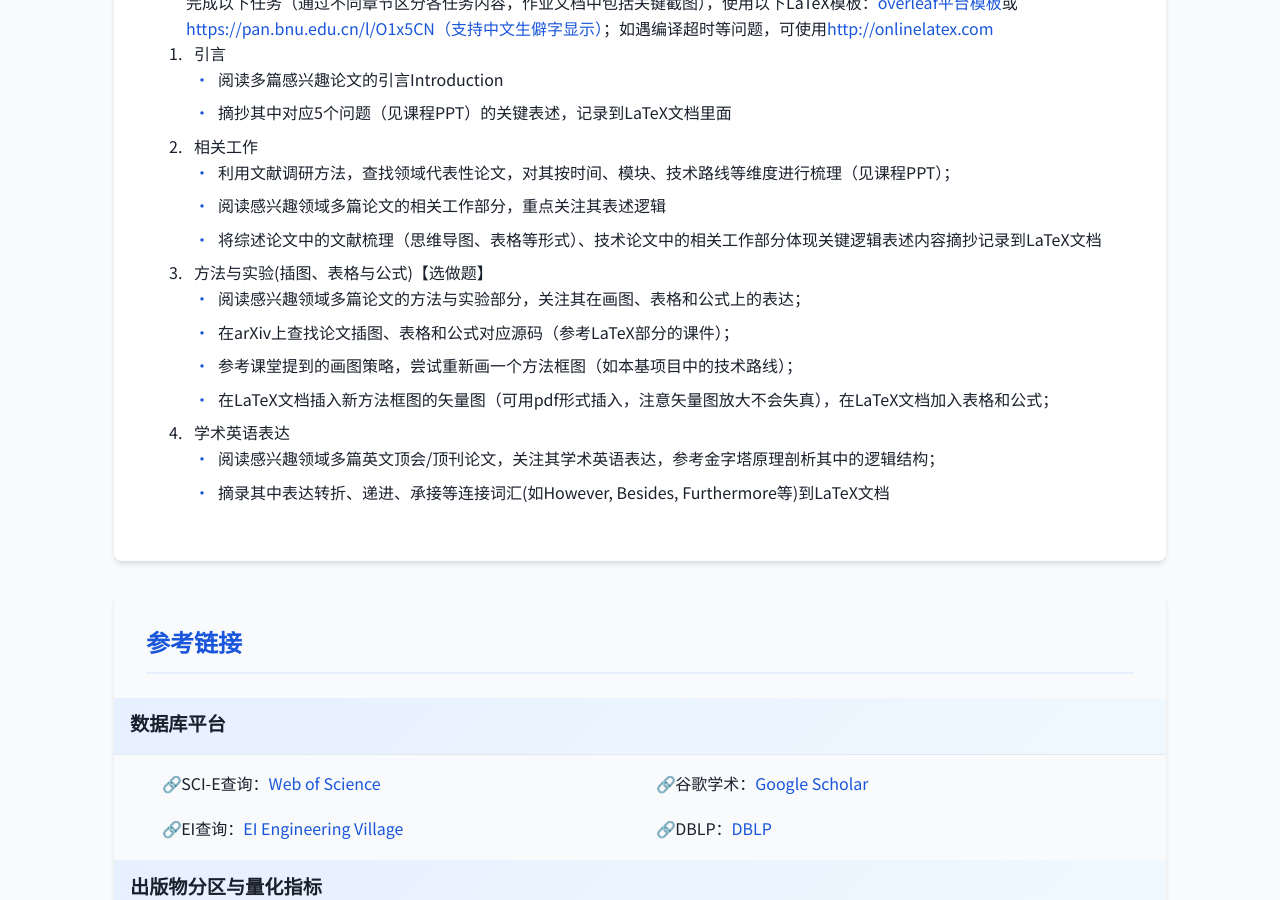
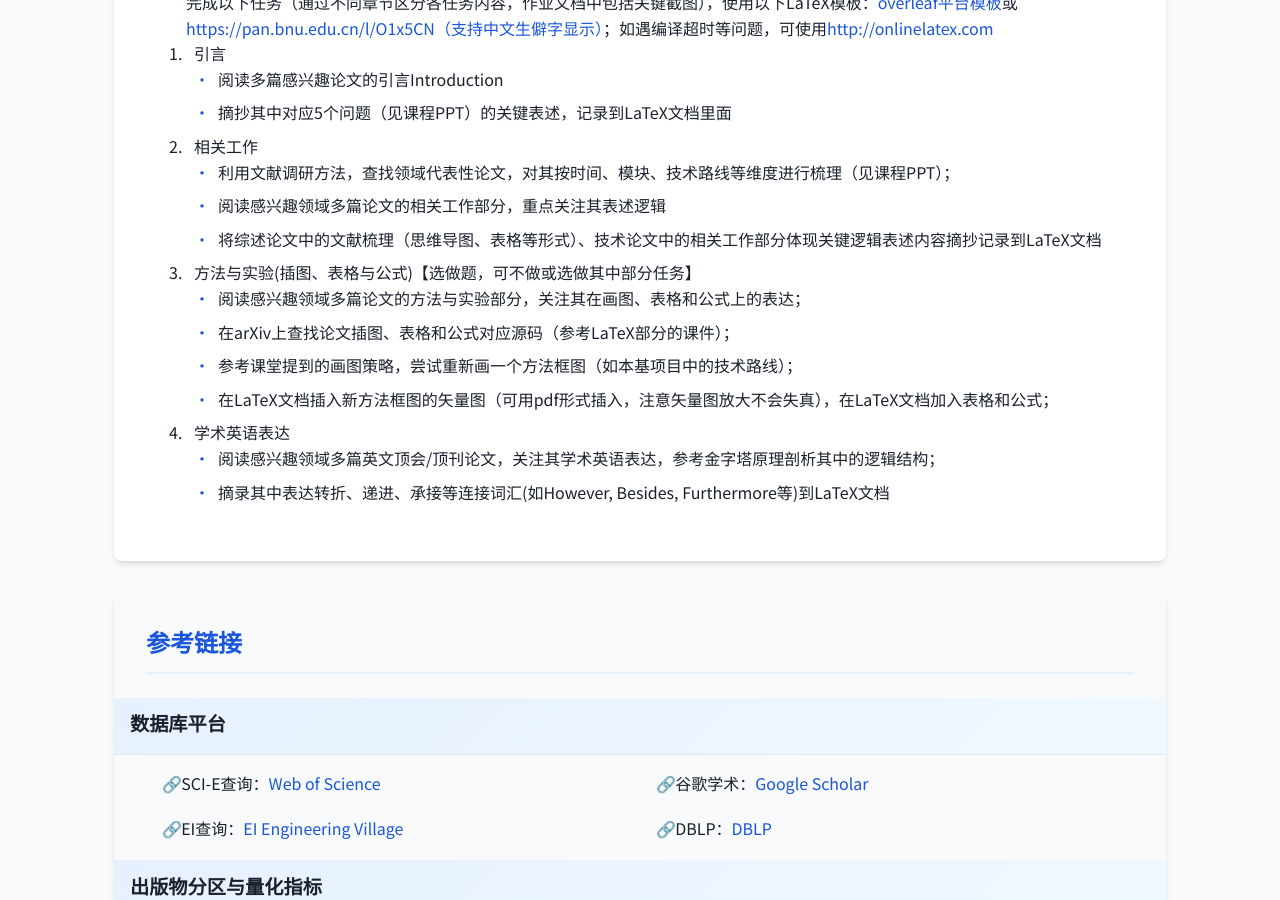
Before and after one commit to zhwinfo/zhwinfo.github.io, a Jekyll site: the page aw/index.html, which Jekyll copies as it is, in a window 1280 px wide and 900 px high, scrolled down 2448 px. Built offline with Jekyll 4.4.1, drawn with Linux system fonts in a browser that asks for light colours.

Commit message:
fast update

```diff
--- a/aw/index.html
+++ b/aw/index.html
@@ -599,7 +599,7 @@
                                     <li>将综述论文中的文献梳理（思维导图、表格等形式）、技术论文中的相关工作部分体现关键逻辑表述内容摘抄记录到LaTeX文档</li>
                                 </ul>
                             </li>
-                            <li>方法与实验(插图、表格与公式)【选做题】
+                            <li>方法与实验(插图、表格与公式)【选做题，可不做或选做其中部分任务】
                                 <ul>
                                     <li>阅读感兴趣领域多篇论文的方法与实验部分，关注其在画图、表格和公式上的表达；</li>
                                     <li>在arXiv上查找论文插图、表格和公式对应源码（参考LaTeX部分的课件）；</li>
```
